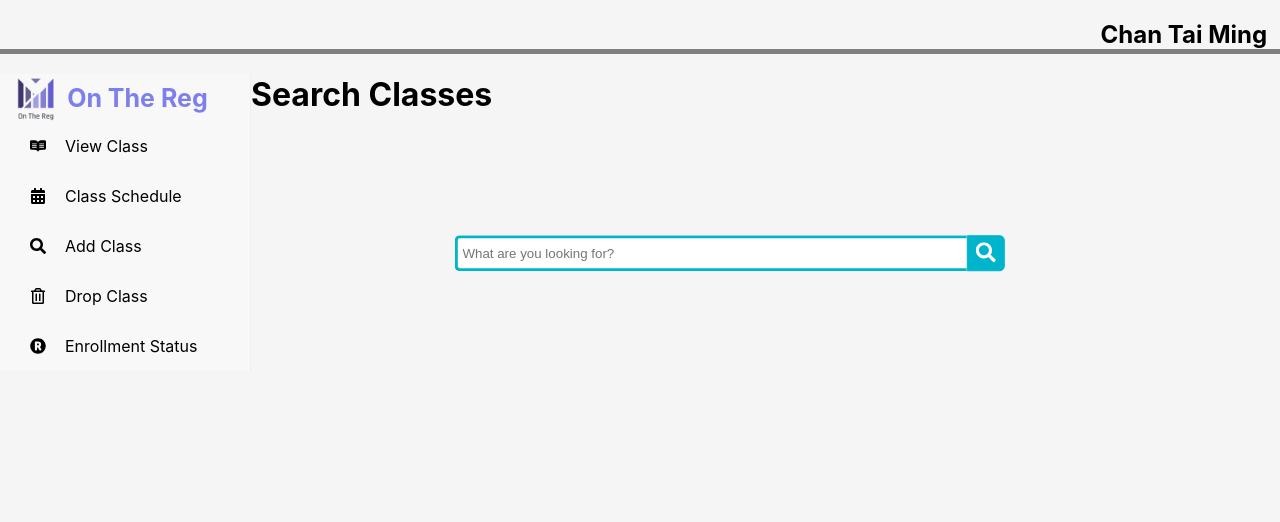
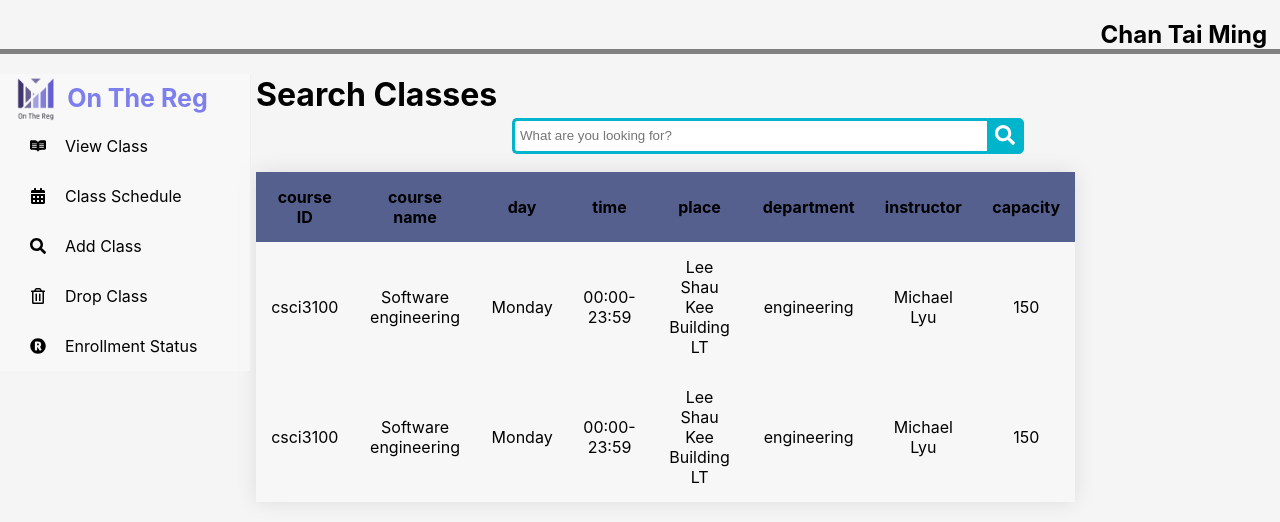
Before and after one commit to tsoikh0917/on_the_reg, a React (Create React App) app: page /search in a window 1280 px wide. Shown: the top 522 px of the page. Built offline with nearby package versions, Linux system fonts and the light colour scheme.

Commit message:
search page draft with dummy data

```diff
--- a/package.json
+++ b/package.json
@@ -12,6 +12,7 @@
     "react-pro-sidebar": "^1.0.0",
     "react-router-dom": "^6.9.0",
     "react-scripts": "^5.0.1",
+    "react-table": "^7.8.0",
     "web-vitals": "^2.1.4"
   },
   "scripts": {
--- a/src/App.css
+++ b/src/App.css
@@ -1,5 +1,5 @@
 .App {
-  margin-left: 14%;
+  margin-left: 20%;
 }
 
 .align {
--- /dev/null
+++ b/src/components/studentCourseManage/MOCK_DATA.json
@@ -0,0 +1,22 @@
+[
+  {
+    "course_ID": "csci3100",
+    "course_name": "Software engineering",
+    "day": "Monday",
+    "time": "00:00-23:59",
+    "place": "Lee Shau Kee Building LT",
+    "department": "engineering",
+    "instructor": "Michael Lyu",
+    "capacity": 150
+  },
+  {
+    "course_ID": "csci3100",
+    "course_name": "Software engineering",
+    "day": "Monday",
+    "time": "00:00-23:59",
+    "place": "Lee Shau Kee Building LT",
+    "department": "engineering",
+    "instructor": "Michael Lyu",
+    "capacity": 150
+  }
+]
--- a/src/components/studentCourseManage/search.css
+++ b/src/components/studentCourseManage/search.css
@@ -42,3 +42,25 @@
 #icon1 {
   margin-top: 3px;
 }
+
+table {
+  width: 80%;
+  border-collapse: collapse;
+  overflow: hidden;
+  box-shadow: 0 0 20px rgba(0, 0, 0, 0.1);
+}
+th,
+td {
+  padding: 15px;
+  background-color: rgba(255, 255, 255, 0.2);
+  text-align: center;
+}
+th {
+  text-align: center;
+}
+thead th {
+  background-color: #55608f;
+}
+tbody tr:hover {
+  background-color: rgba(255, 255, 255, 0.3);
+}
--- a/src/components/studentCourseManage/search.jsx
+++ b/src/components/studentCourseManage/search.jsx
@@ -1,10 +1,51 @@
 import React from "react";
 import "./search.css";
 import { FaSearch } from "react-icons/fa";
+import { useTable } from "react-table";
+import fakeData from "./MOCK_DATA.json";
 
 function Search() {
+  const data = React.useMemo(() => fakeData, []);
+  const columns = React.useMemo(
+    () => [
+      {
+        Header: "course ID",
+        accessor: "course_ID",
+      },
+      {
+        Header: "course name",
+        accessor: "course_name",
+      },
+      {
+        Header: "day",
+        accessor: "day",
+      },
+      {
+        Header: "time",
+        accessor: "time",
+      },
+      {
+        Header: "place",
+        accessor: "place",
+      },
+      {
+        Header: "department",
+        accessor: "department",
+      },
+      {
+        Header: "instructor",
+        accessor: "instructor",
+      },
+      {
+        Header: "capacity",
+        accessor: "capacity",
+      },
+    ],
+    []
+  );
+  const { getTableProps, getTableBodyProps, headerGroups, rows, prepareRow } =
+    useTable({ columns, data });
   return (
-    <div>
     <div id="test">
       <h1>Search Classes</h1>
 
@@ -22,6 +63,32 @@ function Search() {
           </button>
         </div>
       </div>
+      <div>
+        <table {...getTableProps()}>
+          <thead>
+            {headerGroups.map((headerGroup) => (
+              <tr {...headerGroup.getHeaderGroupProps()}>
+                {headerGroup.headers.map((column) => (
+                  <th {...column.getHeaderProps()}>
+                    {column.render("Header")}
+                  </th>
+                ))}
+              </tr>
+            ))}
+          </thead>
+          <tbody {...getTableBodyProps()}>
+            {rows.map((row) => {
+              prepareRow(row);
+              return (
+                <tr {...row.getRowProps()}>
+                  {row.cells.map((cell) => (
+                    <td {...cell.getCellProps()}> {cell.render("Cell")} </td>
+                  ))}
+                </tr>
+              );
+            })}
+          </tbody>
+        </table>
       </div>
     </div>
   );
```
Also changed, not shown: 1 other file (tests, documents, lock files or other folders). Lines whose indentation alone changed are shown as unchanged.
